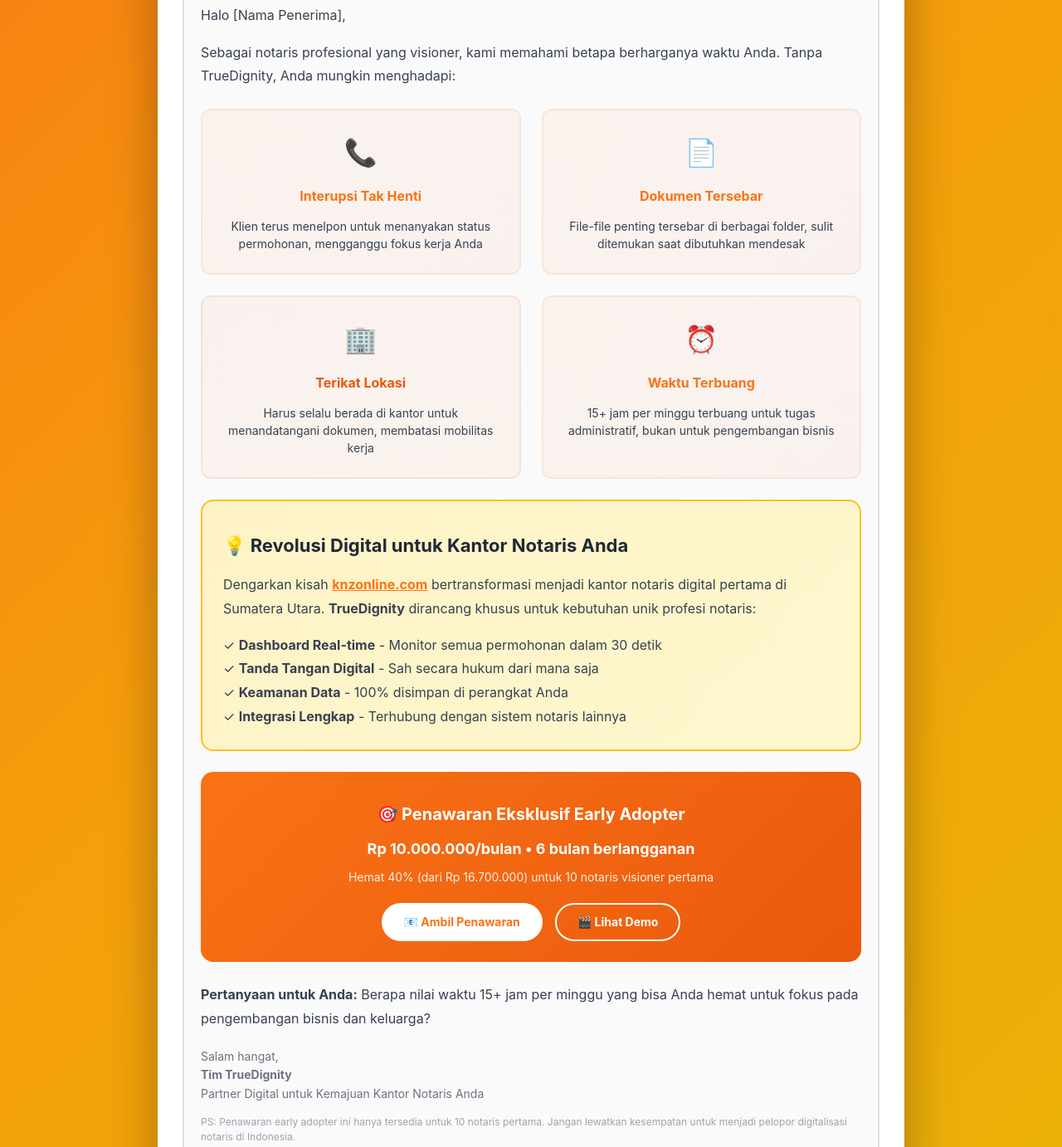
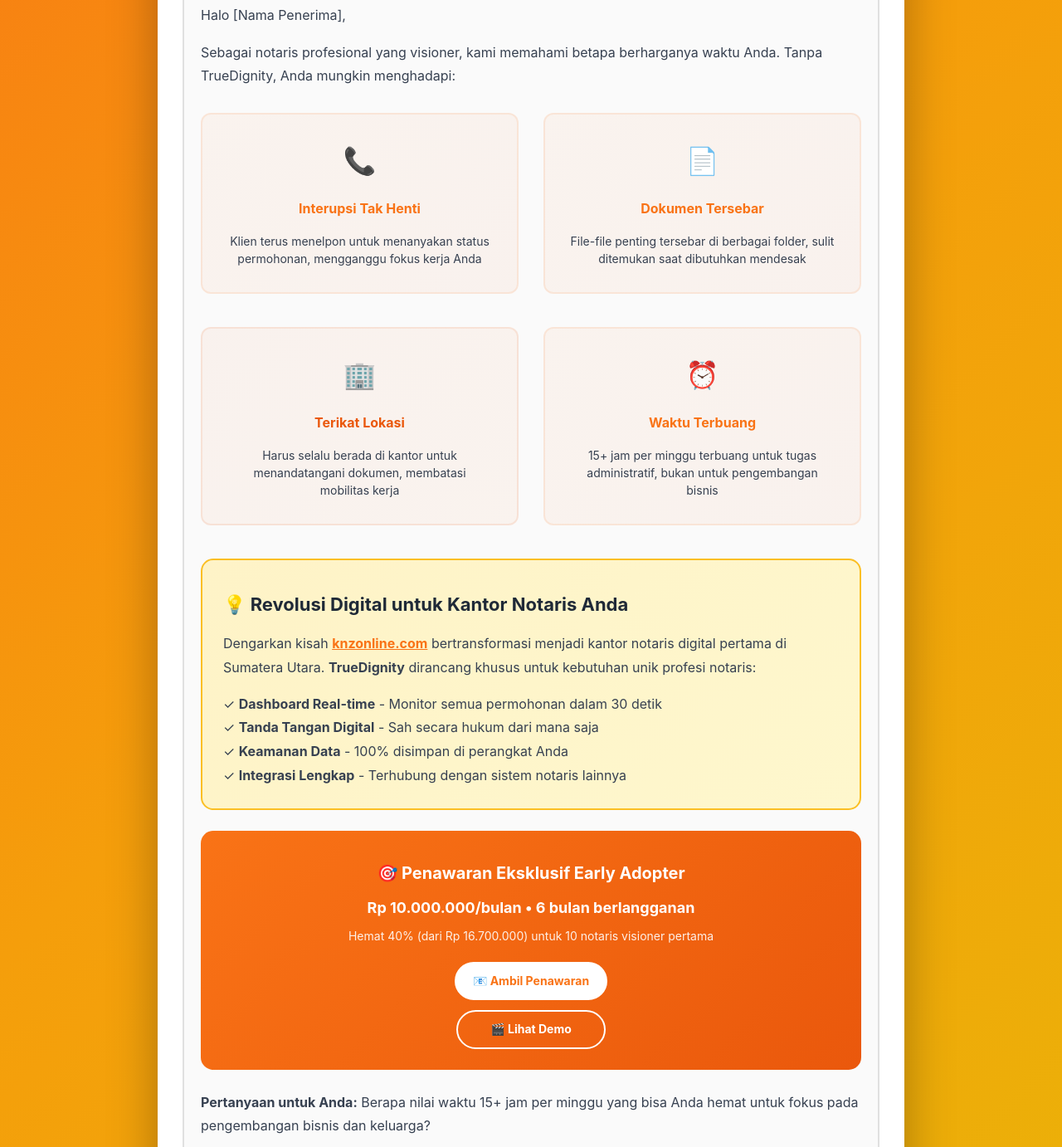
Before and after one commit to anywork-dev/simple-email-composer, a website: page public/truedignity/index.html in a window 1280 px wide. Shown: the part 700-2082 px from the top of the page at 83% size. Drawn offline with Linux system fonts and the light colour scheme; no server answers.

Commit message:
add more detail

```diff
--- a/package.json
+++ b/package.json
@@ -17,6 +17,6 @@
     "nodemailer": "^7.0.10"
   },
   "devDependencies": {
-    "nodemon": "^3.1.0"
+    "nodemon": "^3.1.10"
   }
 }
--- a/public/truedignity/index.html
+++ b/public/truedignity/index.html
@@ -200,29 +200,29 @@
                     <p style="font-size: 16px; line-height: 1.8; color: #374151;">Halo [Nama Penerima],</p>
                     <p style="font-size: 16px; line-height: 1.8; color: #374151;">Sebagai notaris profesional yang visioner, kami memahami betapa berharganya waktu Anda. Tanpa TrueDignity, Anda mungkin menghadapi:</p>
 
-                    <!-- Redesigned Pain Points Grid -->
-                    <div style="display: grid; grid-template-columns: repeat(auto-fit, minmax(280px, 1fr)); gap: 25px; margin: 25px 0;">
-                        <div style="background: linear-gradient(135deg, rgba(249, 115, 22, 0.05), rgba(234, 88, 12, 0.05)); border: 2px solid rgba(249, 115, 22, 0.1); border-radius: 12px; padding: 25px; text-align: center;">
-                            <div style="font-size: 32px; margin-bottom: 15px;">📞</div>
-                            <h4 style="color: #f97316; font-weight: 700; margin: 0 0 12px 0; font-size: 16px;">Interupsi Tak Henti</h4>
+                    <!-- Redesigned Pain Points Grid with Vertical Spacing -->
+                    <div style="display: grid; grid-template-columns: repeat(auto-fit, minmax(280px, 1fr)); gap: 30px; margin: 30px 0;">
+                        <div style="background: linear-gradient(135deg, rgba(249, 115, 22, 0.05), rgba(234, 88, 12, 0.05)); border: 2px solid rgba(249, 115, 22, 0.1); border-radius: 12px; padding: 30px; text-align: center; margin-bottom: 10px;">
+                            <div style="font-size: 32px; margin-bottom: 20px;">📞</div>
+                            <h4 style="color: #f97316; font-weight: 700; margin: 0 0 15px 0; font-size: 16px;">Interupsi Tak Henti</h4>
                             <p style="color: #374151; margin: 0; font-size: 14px; line-height: 1.5;">Klien terus menelpon untuk menanyakan status permohonan, mengganggu fokus kerja Anda</p>
                         </div>
 
-                        <div style="background: linear-gradient(135deg, rgba(249, 115, 22, 0.05), rgba(234, 88, 12, 0.05)); border: 2px solid rgba(249, 115, 22, 0.1); border-radius: 12px; padding: 25px; text-align: center;">
-                            <div style="font-size: 32px; margin-bottom: 15px;">📄</div>
-                            <h4 style="color: #f97316; font-weight: 700; margin: 0 0 12px 0; font-size: 16px;">Dokumen Tersebar</h4>
+                        <div style="background: linear-gradient(135deg, rgba(249, 115, 22, 0.05), rgba(234, 88, 12, 0.05)); border: 2px solid rgba(249, 115, 22, 0.1); border-radius: 12px; padding: 30px; text-align: center; margin-bottom: 10px;">
+                            <div style="font-size: 32px; margin-bottom: 20px;">📄</div>
+                            <h4 style="color: #f97316; font-weight: 700; margin: 0 0 15px 0; font-size: 16px;">Dokumen Tersebar</h4>
                             <p style="color: #374151; margin: 0; font-size: 14px; line-height: 1.5;">File-file penting tersebar di berbagai folder, sulit ditemukan saat dibutuhkan mendesak</p>
                         </div>
 
-                        <div style="background: linear-gradient(135deg, rgba(234, 88, 12, 0.05), rgba(249, 115, 22, 0.05)); border: 2px solid rgba(234, 88, 12, 0.1); border-radius: 12px; padding: 25px; text-align: center;">
-                            <div style="font-size: 32px; margin-bottom: 15px;">🏢</div>
-                            <h4 style="color: #ea580c; font-weight: 700; margin: 0 0 12px 0; font-size: 16px;">Terikat Lokasi</h4>
+                        <div style="background: linear-gradient(135deg, rgba(234, 88, 12, 0.05), rgba(249, 115, 22, 0.05)); border: 2px solid rgba(234, 88, 12, 0.1); border-radius: 12px; padding: 30px; text-align: center; margin-bottom: 10px;">
+                            <div style="font-size: 32px; margin-bottom: 20px;">🏢</div>
+                            <h4 style="color: #ea580c; font-weight: 700; margin: 0 0 15px 0; font-size: 16px;">Terikat Lokasi</h4>
                             <p style="color: #374151; margin: 0; font-size: 14px; line-height: 1.5;">Harus selalu berada di kantor untuk menandatangani dokumen, membatasi mobilitas kerja</p>
                         </div>
 
-                        <div style="background: linear-gradient(135deg, rgba(249, 115, 22, 0.05), rgba(234, 88, 12, 0.05)); border: 2px solid rgba(249, 115, 22, 0.1); border-radius: 12px; padding: 25px; text-align: center;">
-                            <div style="font-size: 32px; margin-bottom: 15px;">⏰</div>
-                            <h4 style="color: #f97316; font-weight: 700; margin: 0 0 12px 0; font-size: 16px;">Waktu Terbuang</h4>
+                        <div style="background: linear-gradient(135deg, rgba(249, 115, 22, 0.05), rgba(234, 88, 12, 0.05)); border: 2px solid rgba(249, 115, 22, 0.1); border-radius: 12px; padding: 30px; text-align: center; margin-bottom: 10px;">
+                            <div style="font-size: 32px; margin-bottom: 20px;">⏰</div>
+                            <h4 style="color: #f97316; font-weight: 700; margin: 0 0 15px 0; font-size: 16px;">Waktu Terbuang</h4>
                             <p style="color: #374151; margin: 0; font-size: 14px; line-height: 1.5;">15+ jam per minggu terbuang untuk tugas administratif, bukan untuk pengembangan bisnis</p>
                         </div>
                     </div>
@@ -236,9 +236,10 @@
                         <p style="color: white; margin-bottom: 8px; font-size: 18px; font-weight: 700;">Rp 10.000.000/bulan • 6 bulan berlangganan</p>
                         <p style="color: white; margin: 0 0 20px 0; font-size: 14px; opacity: 0.9;">Hemat 40% (dari Rp 16.700.000) untuk 10 notaris visioner pertama</p>
 
-                        <div style="display: flex; gap: 15px; justify-content: center; flex-wrap: wrap;">
-                            <a href="https://notarisdigital.id/offer" style="display: inline-block; background: white; color: #f97316; text-decoration: none; font-weight: 700; padding: 10px 25px; border-radius: 25px; font-size: 14px; border: 2px solid white; transition: all 0.3s ease;">📧 Ambil Penawaran</a>
-                            <a href="https://notarisdigital.id/demo" style="display: inline-block; background: transparent; color: white; text-decoration: none; font-weight: 700; padding: 10px 25px; border-radius: 25px; font-size: 14px; border: 2px solid white; transition: all 0.3s ease;">🎬 Lihat Demo</a>
+                        <div style="display: block; text-align: center; max-width: 250px; margin: 0 auto;">
+                            <a href="https://notarisdigital.id/offer" style="display: inline-block; background: white; color: #f97316; text-decoration: none; font-weight: 700; padding: 10px 20px; border-radius: 25px; font-size: 14px; border: 2px solid white; margin-bottom: 12px; text-align: center; min-width: 180px; box-sizing: border-box;">📧 Ambil Penawaran</a>
+                            <br>
+                            <a href="https://notarisdigital.id/demo" style="display: inline-block; background: transparent; color: white; text-decoration: none; font-weight: 700; padding: 10px 20px; border-radius: 25px; font-size: 14px; border: 2px solid white; text-align: center; min-width: 180px; box-sizing: border-box;">🎬 Lihat Demo</a>
                         </div>
                     </div>
                     <p style="font-size: 16px; color: #374151; margin-top: 25px; line-height: 1.8;"><strong>Pertanyaan untuk Anda:</strong> Berapa nilai waktu 15+ jam per minggu yang bisa Anda hemat untuk fokus pada pengembangan bisnis dan keluarga?</p>
@@ -344,6 +345,9 @@
                 .replace(/contenteditable="true"/g, '')
                 .replace(/class="content-editor"/g, 'style="font-family: -apple-system, BlinkMacSystemFont, \'Segoe UI\', Roboto, sans-serif; line-height: 1.6; padding: 20px;"');
 
+            // Debug: log the cleaned HTML to check button layout
+            console.log('Cleaned HTML:', cleanedHtml);
+
             // Format from address with sender name
             const formattedFrom = `"${senderName}" <${fromAddress}>`;
 
```
Also changed, not shown: docker-compose.yml (added, +26 -0 lines), 1 other file.
